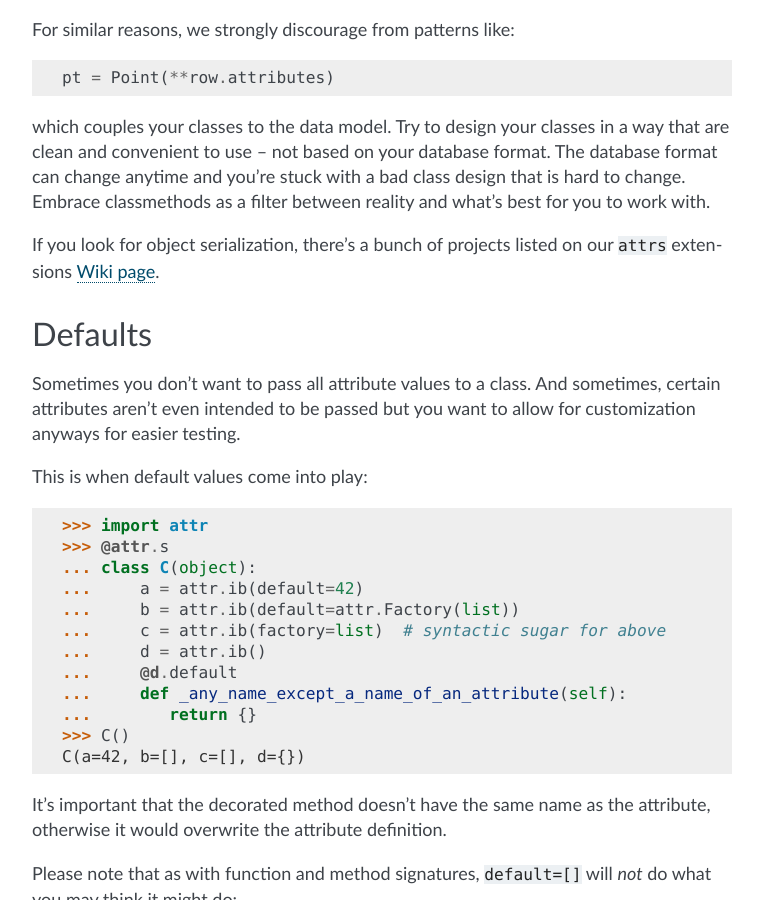
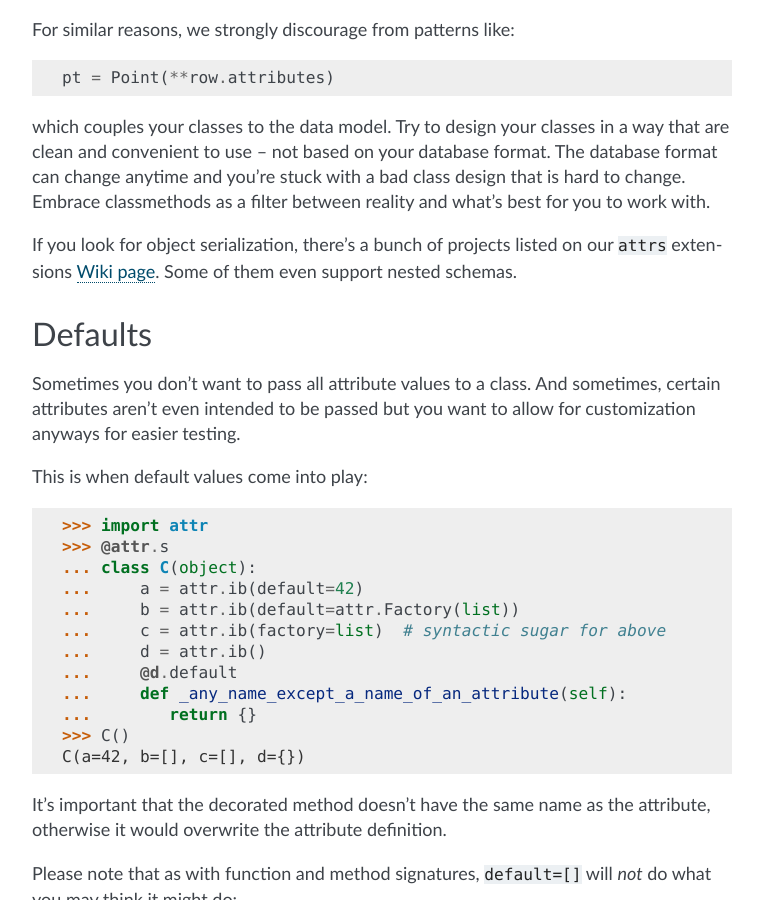
Before and after one commit to python-attrs/attrs, a Sphinx documentation site: the page built from docs/init.rst, in a window 1280 px wide and 900 px high, scrolled down 855 px. Shown: the whole window, without its empty margins (368-1131 px from the left). Built offline with Sphinx 7.4.7, drawn with Linux system fonts in a browser that asks for light colours.

Commit message:
Mention nested schemas

```diff
--- a/docs/init.rst
+++ b/docs/init.rst
@@ -40,6 +40,7 @@ The database format can change anytime and you're stuck with a bad class design
 Embrace classmethods as a filter between reality and what's best for you to work with.
 
 If you look for object serialization, there's a bunch of projects listed on our ``attrs`` extensions `Wiki page`_.
+Some of them even support nested schemas.
 
 
 Defaults
```
